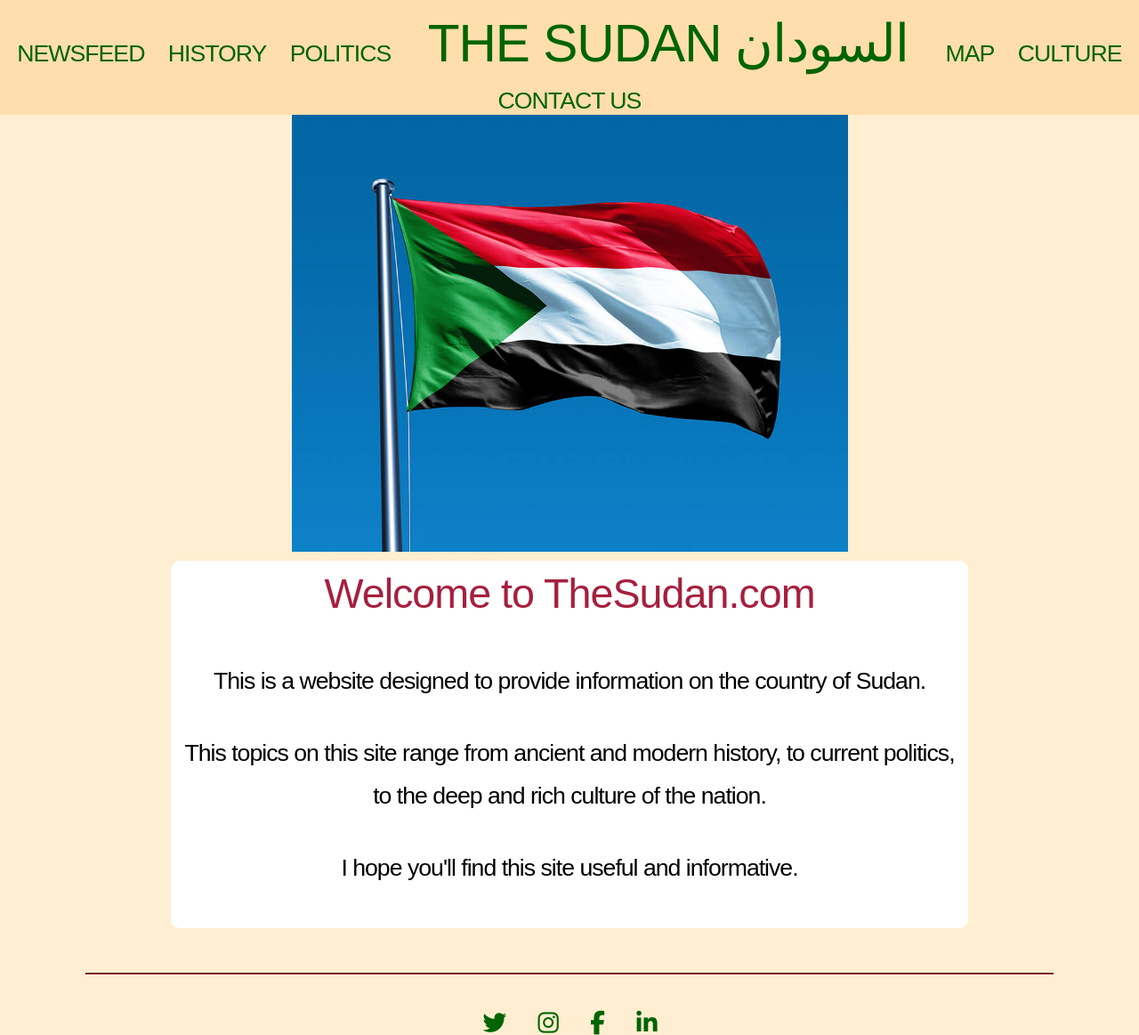
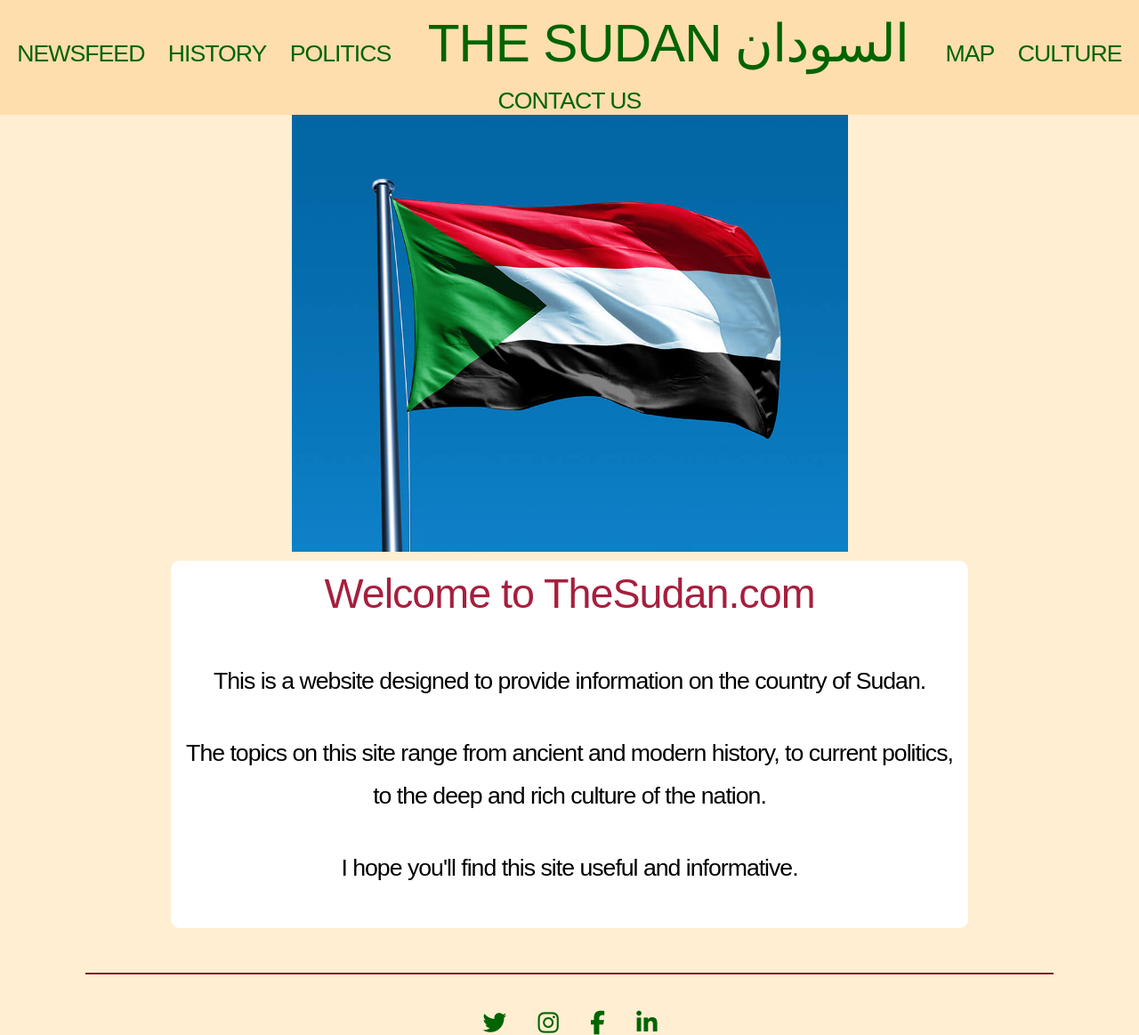
Before and after one commit to Ameen-Ahmed/TheSudan, a Django app: page / in a window 1280 px wide. Shown: the top 1163 px of the page at 89% size. Run offline with Django 3.2, Linux system fonts and the light colour scheme; some libraries are stand-ins or nearby versions; some web fonts are replaced.

Commit message:
Fix several typos

```diff
--- a/map/models.py
+++ b/map/models.py
@@ -28,8 +28,5 @@ class Region(models.Model):
     def __str__(self):
         return '{}'.format(self.name.capitalize())
 
-# count = 0
 # for region in REGIONS:
-#     print(count, region)
-#     count +=1
 #     Region.objects.create(**region)
--- a/templates/sudansite/homepage.html
+++ b/templates/sudansite/homepage.html
@@ -15,7 +15,7 @@
         <h2>Welcome to TheSudan.com</h2>
         <p>This is a website designed to provide information on the country
             of Sudan.</p>
-        <p>This topics on this site range from ancient and modern
+        <p>The topics on this site range from ancient and modern
             history, to current politics, to the deep and rich culture of the
             nation.</p>
         <p> I hope you'll find this site useful and informative.</p>
--- a/templates/sudansite/politics.html
+++ b/templates/sudansite/politics.html
@@ -8,7 +8,7 @@
         <div id="image-politics">
         </div>
     </div>
-    <p>Sudanese Presidential Palce from June 2014. Digital Image. <i>BBC.com. </i>26 Janurary 2015. http://www.bbc.com/news/world-africa-30990268</p>
+    <p>Sudanese Presidential Palace from June 2014. Digital Image. <i>BBC.com. </i>26 Janurary 2015. http://www.bbc.com/news/world-africa-30990268</p>
 {% endblock %}
 
 {% block main_content %}
```
